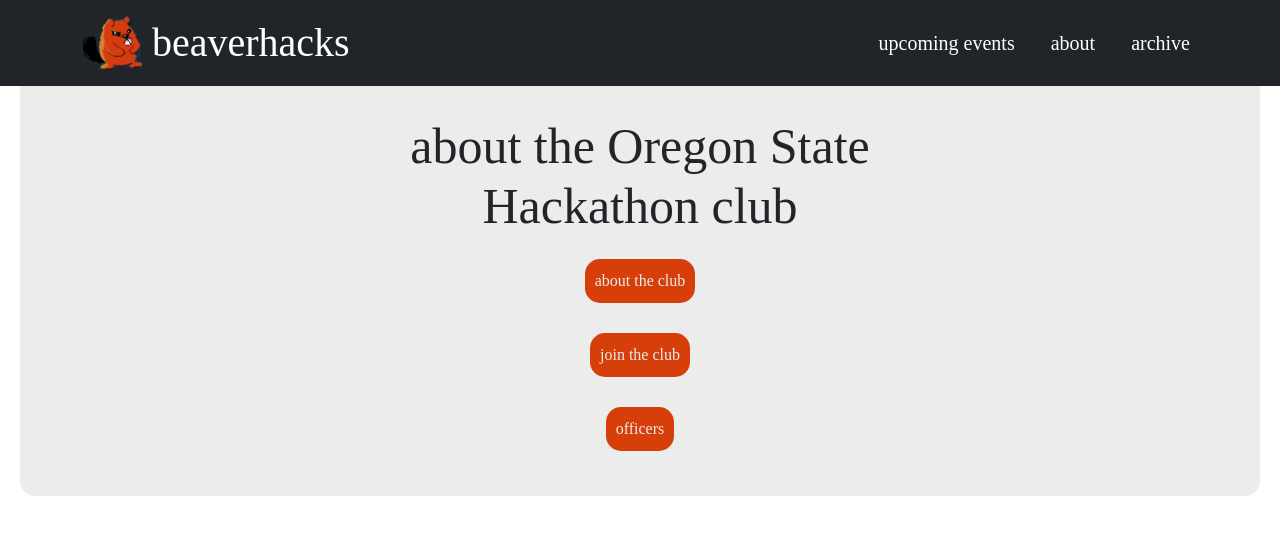
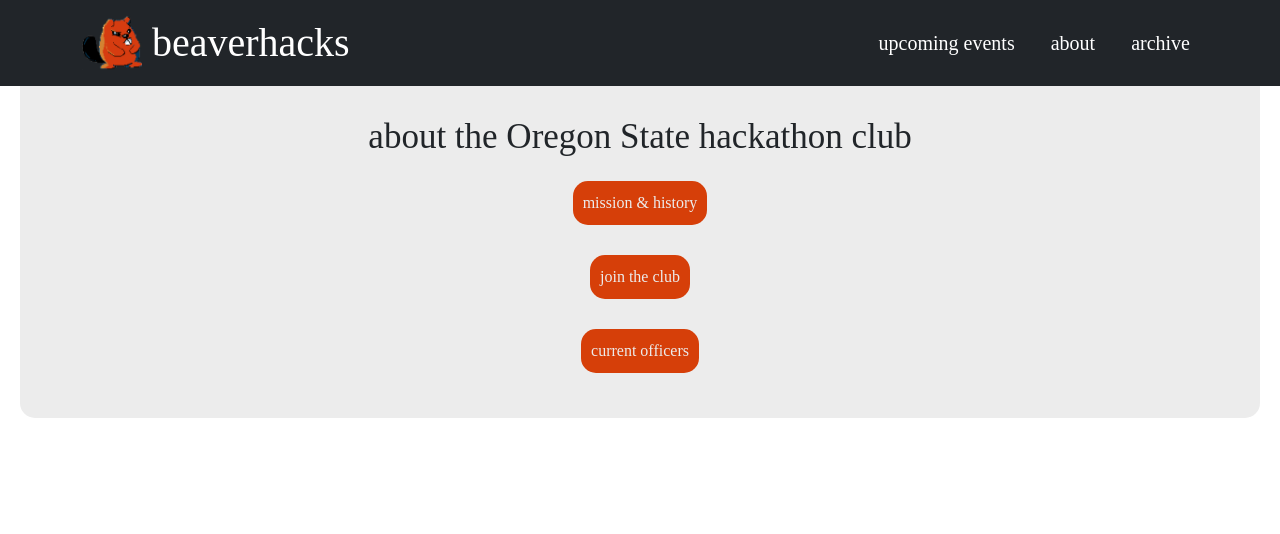
Before and after one commit to OregonStateHackathonClub/osu-hackathon-club-site-2.0, a React (Create React App) app: page /about in a window 1280 px wide. Shown: the top 534 px of the page. Built offline with nearby package versions, Linux system fonts and the light colour scheme.

Commit message:
updated styling of page headers

```diff
--- a/src/App.css
+++ b/src/App.css
@@ -50,13 +50,13 @@
     margin-bottom: 100px;
 }
 
-p, h1, h2 {
+p, h2 {
     margin-left: 25%;
     margin-right: 25%;
 }
 
 .pagetitle {
-    font-size: 50px;
+    font-size: 35px;
 }
 
 .joinclubbuttons {
--- a/src/data/currenthackathon.js
+++ b/src/data/currenthackathon.js
@@ -1,7 +1,7 @@
 // to include: FAQ (general info, judges, theme), registration info (updated links?), schedule
 
 const currentHackathon =
-    { title: "Spring 2022 Hackathon",
+    { title: "spring 2022 hackathon",
     startDate: "TBD",
     endDate: "TBD",
     winnersAnnounced: "TBD",
--- a/src/pages/about.js
+++ b/src/pages/about.js
@@ -14,7 +14,7 @@
           <>
           <button
             onClick={toggleDisplay}
-            >about the club</button>
+            >mission & history</button>
             {isDisplayed
 	            ? <AboutTheClub clubInfo={clubInfo}/>
 	            : <></>
@@ -47,7 +47,7 @@
           <>
           <button
             onClick={toggleDisplay}
-            >officers</button>
+            >current officers</button>
             {isDisplayed
 	            ? <Officers clubInfo={clubInfo}/>
 	            : <></>
@@ -61,7 +61,7 @@
         <>
             <NavigationBar/>
             <div class="pagebody">
-            <h1 class="pagetitle"> about the Oregon State Hackathon club </h1>
+            <h1 class="pagetitle"> about the Oregon State hackathon club </h1>
 
               <ShowAboutClub/>
               <br/>
--- a/src/pages/archive.js
+++ b/src/pages/archive.js
@@ -8,7 +8,7 @@
         <>
             <NavigationBar/>
             <div class="pagebody">
-            <h1 class="pagetitle"> Coming soon... </h1>
+            <h1 class="pagetitle"> coming soon... </h1>
             </div>
         </>
     );
--- a/src/pages/events.js
+++ b/src/pages/events.js
@@ -17,7 +17,7 @@
           <>
           <button
             onClick={toggleDisplay}
-            >hackathon info</button>
+            >upcoming hackathon info</button>
             {isDisplayed
 	            ? <Info currentHackathon={currentHackathon}/>
 	            : <></>
@@ -81,7 +81,7 @@
         <>
             <NavigationBar/>
             <div class="pagebody">
-            <h1 class="pagetitle"> {currentHackathon.title} </h1>
+            <h1 class="pagetitle"> next hackathon: {currentHackathon.title} </h1>
               <ShowInfo/>
               <br/>
               <ShowCategoriesAndPrizes/>
```
